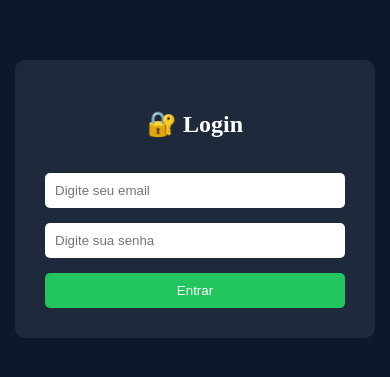
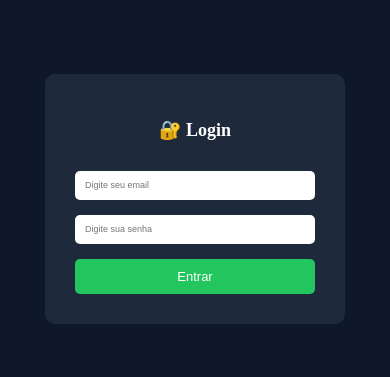
Before and after one commit to mfmpassoss/frontend-escola, a React (Vite) app: page /login in a window 390 px wide. Shown: the part 223-600 px from the top of the page. Built offline with nearby package versions, Linux system fonts and the light colour scheme; no server answers.

Commit message:
ajuste responsivo e layout do form

```diff
--- a/src/pages/CadastroAluno.css
+++ b/src/pages/CadastroAluno.css
@@ -443,3 +443,157 @@ body {
 .btn-delete {
   margin-left: 8px;
 }
+@media (max-width: 768px) {
+
+  /* 📦 Container geral */
+  .container {
+    padding: 10px;
+  }
+
+  /* 📋 Card principal */
+  .card-principal {
+    padding: 12px;
+    width: 100%;
+  }
+
+  /* 🧾 Formulário */
+  .form {
+    display: flex;
+    flex-direction: column;
+    gap: 10px;
+  }
+
+  input {
+    width: 100%;
+    font-size: 14px;
+  }
+
+  button {
+    width: 100%;
+    font-size: 14px;
+  }
+
+  /* 📊 TABELA (ESSENCIAL) */
+  .tabela {
+    display: block;
+    overflow-x: auto;
+    white-space: nowrap;
+    font-size: 12px;
+  }
+
+  /* 📌 Células */
+  th, td {
+    padding: 8px;
+  }
+
+  /* 🎯 AÇÕES (botões) */
+  .acoes {
+    display: flex;
+    flex-direction: column;
+    gap: 6px;
+  }
+
+  .whatsapp-btn,
+  .btn-delete {
+    width: 100%;
+    text-align: center;
+  }
+
+  /* 📈 RELATÓRIOS */
+  .relatorios-esquerda,
+  .relatorios-direita {
+    width: 100%;
+    margin-top: 10px;
+  }
+
+  .card {
+    width: 100%;
+  }
+
+}
+@media (max-width: 480px) {
+  .tabela {
+    font-size: 11px;
+  }
+
+  h2 {
+    font-size: 18px;
+  }
+}
+.nome-aluno {
+  max-width: 100px;
+  overflow: hidden;
+  text-overflow: ellipsis;
+  white-space: nowrap;
+}
+@media (max-width: 768px) {
+
+  .tabela {
+    font-size: 10px;
+  }
+
+  th, td {
+    padding: 4px;
+  }
+
+  button {
+    font-size: 10px;
+    padding: 4px;
+  }
+
+}
+@media (max-width: 768px) {
+
+  .tabela {
+    display: block;
+    overflow-x: auto;
+    white-space: nowrap;
+  }
+
+}
+@media (max-width: 768px) {
+
+  input {
+    padding: 5px;
+    font-size: 8px;
+
+  }
+
+  button {
+    padding: 8px;
+    font-size: 13px;
+  }
+
+}
+@media (max-width: 768px) {
+
+  .card-principal {
+    padding: 10px;
+  }
+
+}
+@media (max-width: 768px) {
+
+  .titulo {
+    font-size: 18px;
+  }
+
+}
+input::placeholder {
+  font-size: 12px;
+}
+@media (max-width: 768px) {
+
+  .card-principal {
+    max-width: 100%;
+    padding: 15px;
+    padding: 0px;
+  }
+
+
+  input::placeholder {
+  font-size: 9px;
+}
+* {
+  box-sizing: border-box;
+}
```
